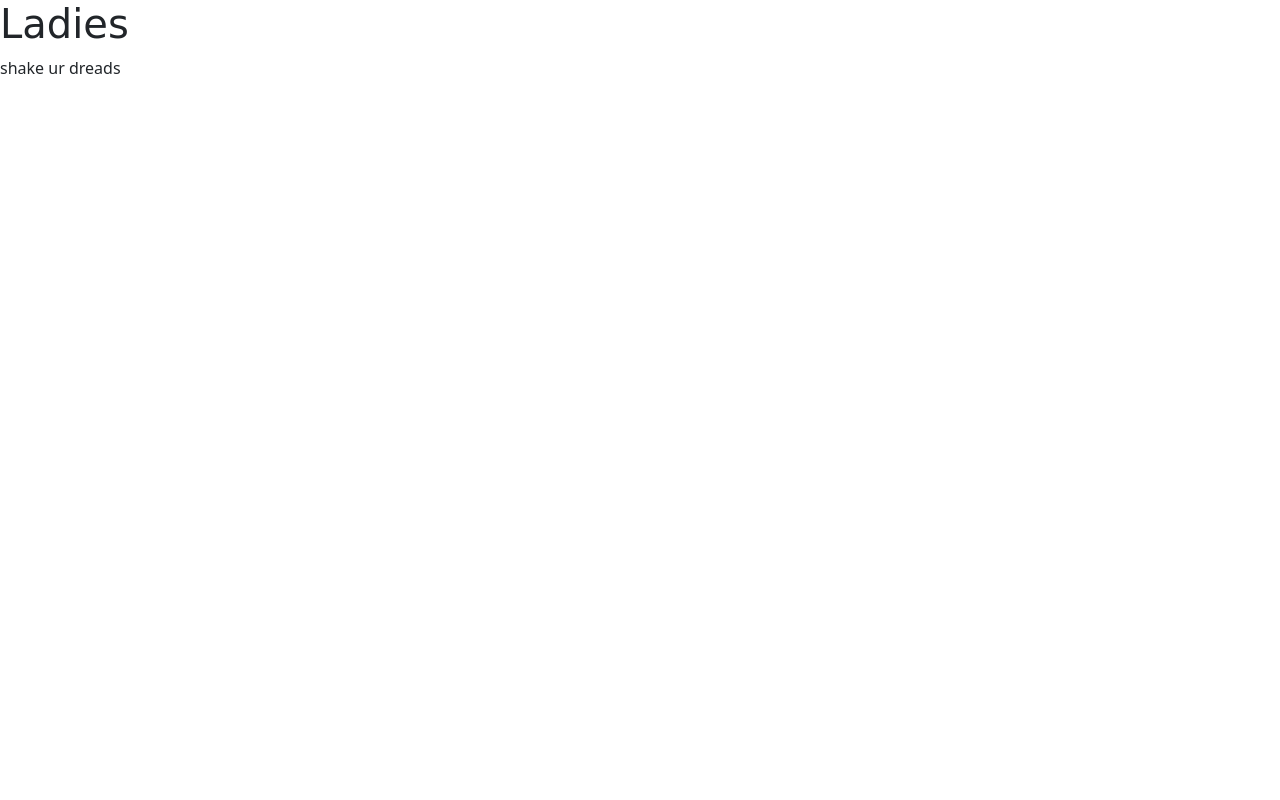
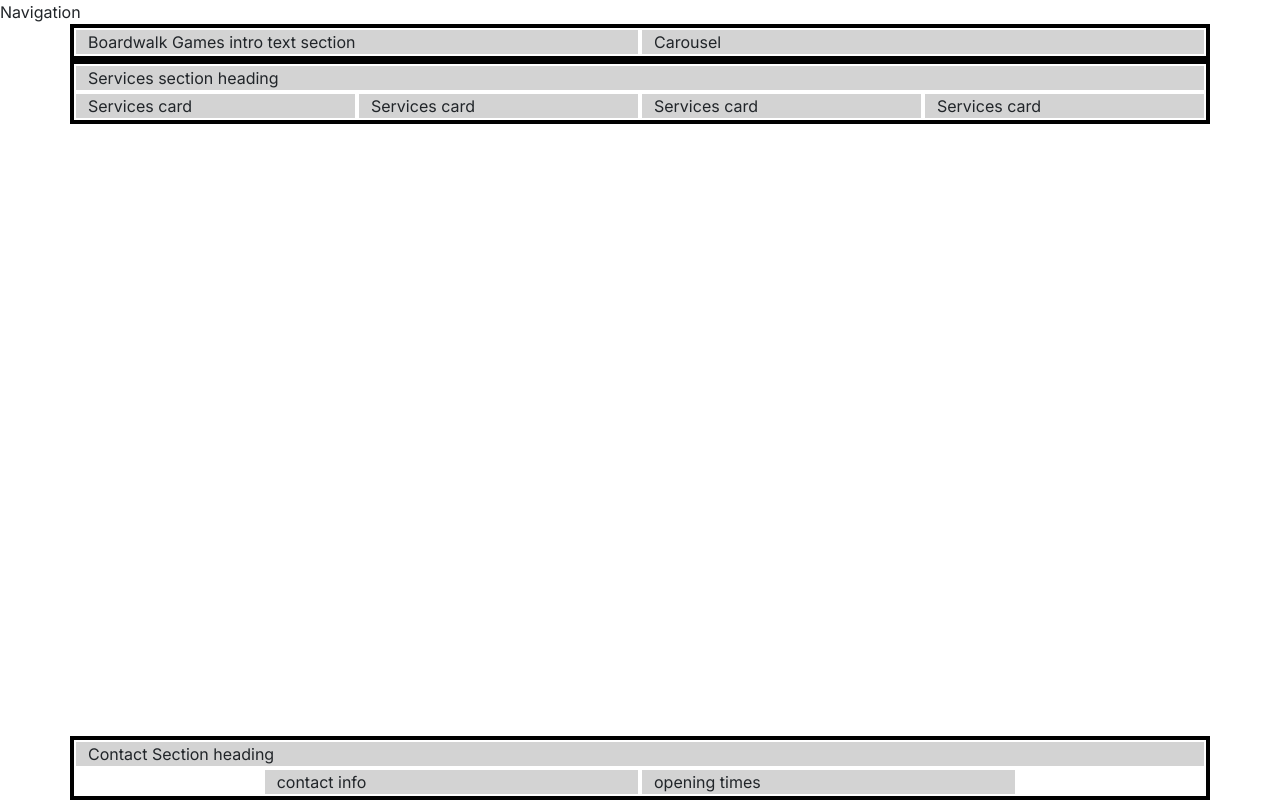
Before and after one commit to Kearns55/boardwalk-games, a plain HTML site: page index.html in a window 1280 px wide. Drawn offline with nearby package versions, Linux system fonts and the light colour scheme; a web font is replaced by a local one.

Commit message:
assing the homepage boilerplate

```diff
--- a/assets/css/style.css
+++ b/assets/css/style.css
@@ -1,10 +1,40 @@
 @import url('https://fonts.googleapis.com/css2?family=Inter:ital,opsz,wght@0,14..32,100..900;1,14..32,100..900&display=swap');
 @import url('https://fonts.googleapis.com/css2?family=Inter:ital,opsz,wght@0,14..32,100..900;1,14..32,100..900&family=Macondo&display=swap');
 
-body{
-    font-family:"inter", sans-serif;
+/* CSS Variables */
+:root {
+    --primary-font: "Inter", sans-serif;
+    --secondary-font: "Macondo", cursive;
+    --primary-color: #3a2620; /* dark brown */
+    --secondary-color:#aa9581; /* light brown */
+    --hightlight-color:#416a8e; /* blue */
+    --light-hightlight:#7a9fc2; /* light blue /*
 }
 
-h1{
-    font-family: "Marocodo", cursive;
+/* Global Styles */
+body{
+    font-family: var(--primary-font)
 }
+
+h1,
+h2,
+h3 {
+    font-family: var(--secondary-font);
+    color: var(--primary-color);
+}
+
+.sub-heading-color{
+    color:var(--hightlight-color)
+}
+
+/* grid visualisation CSS for testing */
+
+.container,
+.row {
+    border: 2px solid black;
+}
+
+.col-12 {
+    border: 2px solid white;
+    background-color: lightgray;
+}
--- a/index.html
+++ b/index.html
@@ -4,17 +4,67 @@
     <meta charset="UTF-8">
     <meta name="viewport" content="width=device-width, initial-scale=1.0">
     <link rel="stylesheet" href="assets/css/style.css">
-    <title>Document</title>
+    <meta name="description" content="Boardwalk Games, your ultimate gaming retreat! Perfect for casual gamers, enthusiasts, and student gatherings. Visit us for your next adventure in board gaming.">
+    <title>Boardwalk Games | Home</title>
+
+    <!-- favicons generated by favicon.io -->
+<link rel="apple-touch-icon" sizes="180x180" href="assets/css/images/apple-touch-icon.png">
+<link rel="icon" type="image/png" sizes="32x32" href="assets/css/images/favicon-32x32.png">
+<link rel="icon" type="image/png" sizes="16x16" href="assets/css/images/favicon-16x16.png">
+
+
     <!-- BOOTSTRAP 5 CSS-->
      <link href="https://cdn.jsdelivr.net/npm/bootstrap@5.3.6/dist/css/bootstrap.min.css" rel="stylesheet" integrity="sha384-4Q6Gf2aSP4eDXB8Miphtr37CMZZQ5oXLH2yaXMJ2w8e2ZtHTl7GptT4jmndRuHDT" crossorigin="anonymous">
   </head>
 </head>
-<body>
-    <!-- bootstrap JS-->
-    <script src="https://cdn.jsdelivr.net/npm/bootstrap@5.3.6/dist/js/bootstrap.bundle.min.js" integrity="sha384-j1CDi7MgGQ12Z7Qab0qlWQ/Qqz24Gc6BM0thvEMVjHnfYGF0rmFCozFSxQBxwHKO" crossorigin="anonymous"></script>
-    <!-- Font Awesome Kit-->
-     <script src="https://kit.fontawesome.com/33943b9837.js" crossorigin="anonymous"></script>
-    <h1>Ladies </h1>
-    <p>shake ur dreads</p>
+<!-- classes on body set to work with mt-auto on footer to stay on bottom of page-->
+<body class="d-flex flex-column min-vh-100">
+    <!-- Navigation-->
+     <div>Navigation</div>
+
+     <!-- Header with carousel-->
+     <header class="container">
+        <div class="row">
+            <div class="col-12 col-xl-6">Boardwalk Games intro text section</div>
+            <div class="col-12 col-xl-6">Carousel</div>
+        </div>
+     </header>
+
+     <!-- main element-->
+      <main>
+        <!-- Services section-->
+        <section class="container">
+            <div class="row">
+                <div class="col-12">Services section heading</div>
+                <div class="col-12 col-md6 col-xl-3">Services card</div>
+                <div class="col-12 col-md6 col-xl-3">Services card</div>
+                <div class="col-12 col-md6 col-xl-3">Services card</div>
+                <div class="col-12 col-md6 col-xl-3">Services card</div>
+            </div>
+        </section>
+        </section>
+      </main>
+
+      <!-- Footer / contact section-->
+       <!-- mt-auto added to push footer to end of page -->
+       <footer class="mt-auto">
+        <div class="container">
+            <div class="row justify-content-center">
+                <div class="col-12">Contact Section heading</div>
+                <!-- contact info-->
+                <div class="col-12 col-md-6 col-xl-4">contact info </div>
+                <!-- Opening times -->
+                <div class="col-12 col-md-6 col-xl-4">opening times</div>
+            </div>
+        </div>
+       </footer>
+
+
+<!-- bootstrap JS-->
+<script src="https://cdn.jsdelivr.net/npm/bootstrap@5.3.6/dist/js/bootstrap.bundle.min.js" integrity="sha384-j1CDi7MgGQ12Z7Qab0qlWQ/Qqz24Gc6BM0thvEMVjHnfYGF0rmFCozFSxQBxwHKO" crossorigin="anonymous"></script>
+
+ <!-- Font Awesome Kit-->
+ <script src="https://kit.fontawesome.com/33943b9837.js" crossorigin="anonymous"></script>
+
 </body>
 </html>
```
